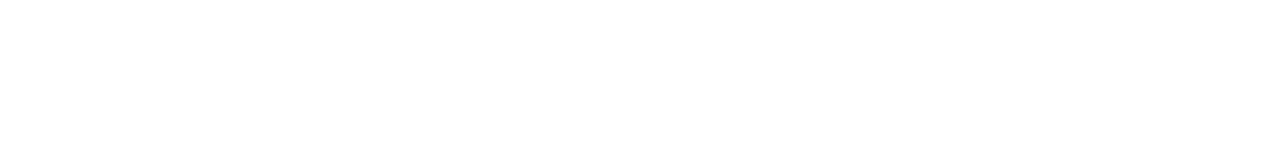
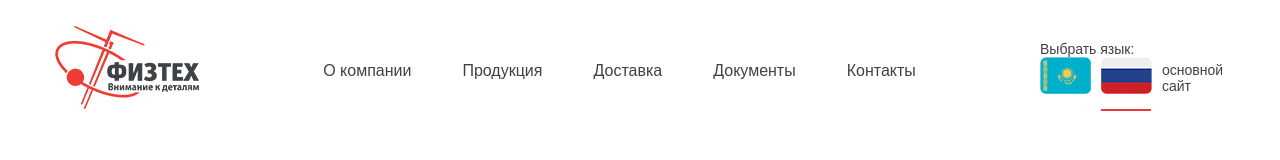
Before and after one commit to aaksi/fiztech, a website: page app/index.html in a window 1280 px wide. Drawn offline with nearby package versions, Linux system fonts and the light colour scheme; files that its build step writes are made by us from their sources.

Commit message:
added header

```diff
--- a/app/index.html
+++ b/app/index.html
@@ -3,12 +3,41 @@
 <head>
     <meta charset="UTF-8">
     <meta name="viewport" content="width=device-width, initial-scale=1.0">
-    <title>Document</title>
+    <title>fiztech</title>
     <link rel="stylesheet" href="css/libs.min.css">
     <link rel="stylesheet" href="css/style.min.css">
 </head>
 <body>
+  <div class="page">
+    <header class="header">
+        <div class="container">
+            <div class="header__inner">
+                <a href="#" class="logo"><img src="images/logo.png" alt=""></a>
+                <nav class="menu">
+                    <ul class="menu__list">
+                        <li class="menu__item"><a href="#">О компании</a></li>
+                        <li class="menu__item"><a href="#">Продукция</a></li>
+                        <li class="menu__item"><a href="#">Доставка</a></li>
+                        <li class="menu__item"><a href="#">Документы</a></li>
+                        <li class="menu__item"><a href="#">Контакты</a></li>
+                    </ul>
+                </nav>
+                <div class="language">
+                    <div class="language__title">Выбрать язык:</div>
+                    <div class="language__box">
+                        <a href="#" class="language__link "><img src="images/icon/country-kazah.png" alt=""></a>
+                        <a href="#" class="language__link language__link--active"><img src="images/icon/country-russia.png" alt=""></a>
+                        <a href="#" class="language__link language__text">основной сайт</a>
+                    </div>
+                </div>
+            </div>
+        </div>
+    </header>
 
+
+
+
+  </div>
 
 
     <script src="https://ajax.googleapis.com/ajax/libs/jquery/3.5.1/jquery.min.js"></script>
--- /dev/null
+++ b/app/scss/_fonts.scss
@@ -0,0 +1,15 @@
+@font-face {
+    font-family: "HelveticaNeueCyr-Roman", sans-serif;
+    src: url("../fonts/HelveticaNeueCyr-Roman.woff2") format("woff2"), /* Modern Browsers */
+      url("../fonts/HelveticaNeueCyr-Roman.woff") format("woff"); /* Modern Browsers */
+    font-weight: 400;
+    font-style: normal;
+  }
+
+@font-face {
+    font-family: "HelveticaNeueCyr-Bold", sans-serif;
+    src: url("./fonts/HelveticaNeueCyr-Bold.woff2") format("woff2"), /* Modern Browsers */
+      url("./fonts/HelveticaNeueCyr-Bold.woff") format("woff"); /* Modern Browsers */
+    font-weight: 700;
+    font-style: normal;
+  }
--- /dev/null
+++ b/app/scss/_global.scss
@@ -0,0 +1,42 @@
+html{
+    box-sizing: border-box;
+}
+*,
+*::before,
+*::after{
+    box-sizing: inherit;
+}
+ul,
+li{
+    margin: 0;
+    padding: 0;
+    list-style: none;
+}
+a{
+    display: inline-block;
+    text-decoration: none;
+    color: inherit;
+}
+body{
+    overflow-x: hidden;
+    font-family: "HelveticaNeueCyr-Roman", sans-serif;
+    font-weight: 400;
+    font-size: 18px;
+    color: $text;
+    margin: 0;
+}
+.container{
+    max-width: 1200px;
+    padding: 0 15px;
+    margin: 0 auto;
+
+}
+.page{
+    overflow: hidden;
+    display: flex;
+    flex-direction: column;
+    min-height: 100vh;
+}
+.footer{
+    margin-top: auto;
+}
--- /dev/null
+++ b/app/scss/_vars.scss
@@ -0,0 +1,3 @@
+
+$text: #3f4244;
+$red: #ee3b33;
--- a/app/scss/style.scss
+++ b/app/scss/style.scss
@@ -0,0 +1,58 @@
+@import "vars";
+@import "global";
+@import "fonts";
+
+
+
+
+.header{
+
+    &__inner{
+        display: flex;
+        align-items: center;
+        justify-content: space-between;
+        height: 140px;
+    }
+}
+.menu{
+    &__list{
+    }
+    &__item{
+        display: inline-block;
+        font-size: 16px;
+        & + &{
+            margin-left: 46px;
+        }
+    }
+}
+.language{
+
+    &__title{
+        font-size: 14px;
+    }
+    &__box{
+       display: flex;
+       align-items: center;
+
+       a + a{
+        margin-left: 10px;
+        }
+    }
+    &__link{
+        position: relative;
+        &--active::before{
+            content: "";
+            position: absolute;
+            background-color: $red;
+            width: 50px;
+            height: 2px;
+            left: 0;
+            bottom: -12px;
+        }
+    }
+    &__text{
+        width: 63px;
+        font-size: 14px;
+    }
+
+}
```
Also changed, not shown: app/css/style.min.css, app/fonts/HelveticaNeueCyr-Bold.woff (added), app/fonts/HelveticaNeueCyr-Bold.woff2 (added), app/fonts/HelveticaNeueCyr-Roman.woff (added), app/fonts/HelveticaNeueCyr-Roman.woff2 (added), app/images/icon/country-kazah.png (added), app/images/icon/country-russia.png (added), app/images/logo.png (added), app/js/libs.min.js, 2 other files.
